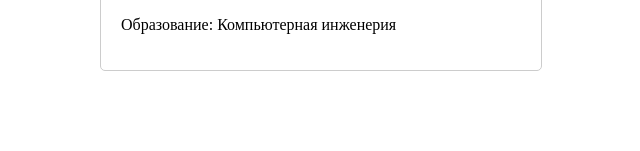
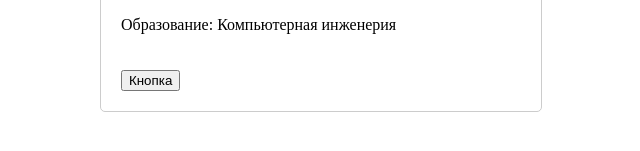
Before and after one commit to temirbaevabermet/Frontend-course, a React (Vite) app in the folder 7_task/: page / in a window 1280 px wide. Shown: the part 263-414 px from the top of the page, without its empty margins (319-959 px from the left). Built offline with nearby package versions, Linux system fonts and the light colour scheme.

Commit message:
Добавлена кнопка

```diff
--- a/7_task/src/assets/PersonalInfo.jsx
+++ b/7_task/src/assets/PersonalInfo.jsx
@@ -19,6 +19,7 @@ const PersonalInfo = () => {
             <p>Компания: {person.company}</p>
             <p>Опыт работы: {person.experience}</p>
             <p>Образование: {person.education}</p>
+            <button style={{ marginTop: '20px'}}>Кнопка</button>
         </div>
     );
 };
```
